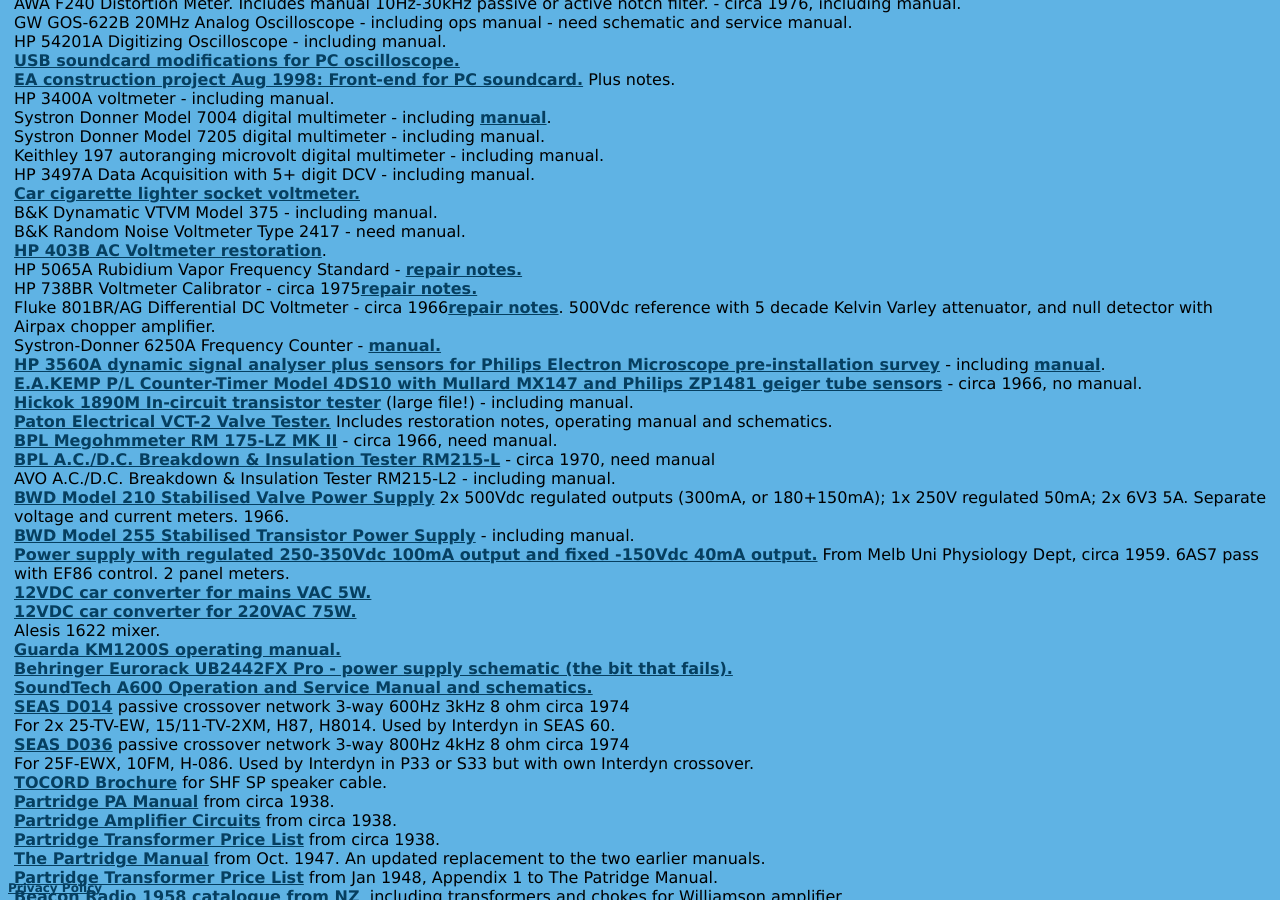
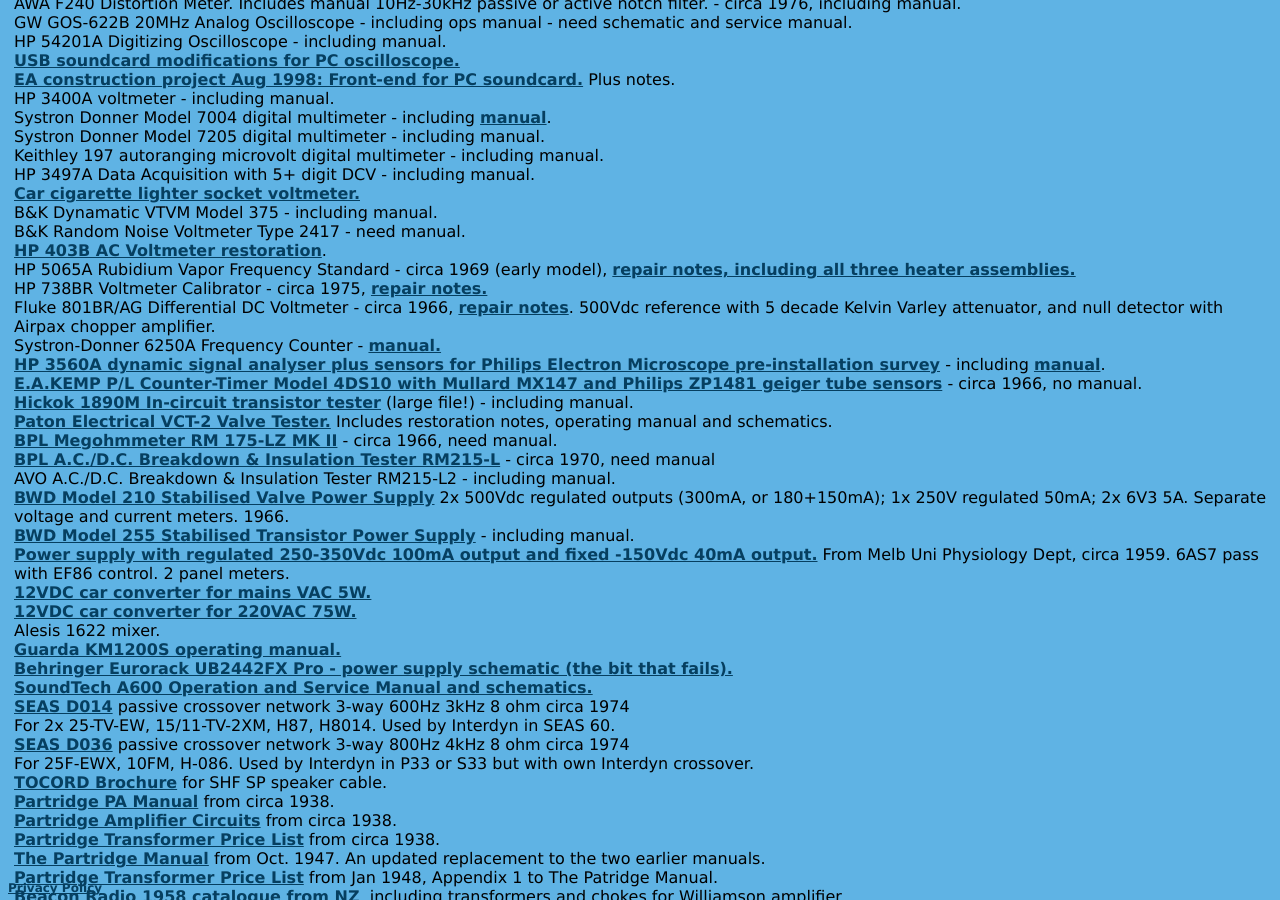
Before and after one commit to michael-robbins/michael-robbins.github.io, a Jekyll site: the page built from projects/amplifier.html, in a window 1280 px wide and 900 px high, scrolled down 3624 px. Built offline with Jekyll 4.4.1, drawn with Linux system fonts in a browser that asks for light colours.

Commit message:
Update amplifier.html

```diff
--- a/projects/amplifier.html
+++ b/projects/amplifier.html
@@ -257,11 +257,11 @@
       <br />
       <a href="/static/HP403B AC meter.pdf">HP 403B AC Voltmeter restoration</a>.
       <br />
-      HP 5065A Rubidium Vapor Frequency Standard - <a href="/static/HP5065A Rubidium frequency reference.pdf">repair notes.</a>
+      HP 5065A Rubidium Vapor Frequency Standard - circa 1969 (early model), <a href="/static/HP5065A Rubidium frequency reference.pdf">repair notes, including all three heater assemblies.</a>
       <br />
-      HP 738BR Voltmeter Calibrator - circa 1975<a href="/static/HP 738BR voltage calibrator.pdf">repair notes.</a>
+      HP 738BR Voltmeter Calibrator - circa 1975, <a href="/static/HP 738BR voltage calibrator.pdf">repair notes.</a>
       <br />
-      Fluke 801BR/AG Differential DC Voltmeter - circa 1966<a href="/static/Fluke 801BR diff dc voltmeter.pdf">repair notes</a>. 500Vdc reference with 5 decade Kelvin Varley attenuator, and null detector with Airpax chopper amplifier.
+      Fluke 801BR/AG Differential DC Voltmeter - circa 1966, <a href="/static/Fluke 801BR diff dc voltmeter.pdf">repair notes</a>. 500Vdc reference with 5 decade Kelvin Varley attenuator, and null detector with Airpax chopper amplifier.
       <br />
       Systron-Donner 6250A Frequency Counter - <a href="/static/Systron Donner 6250A Instruction Manual.pdf">manual.</a>
       <br />
```
